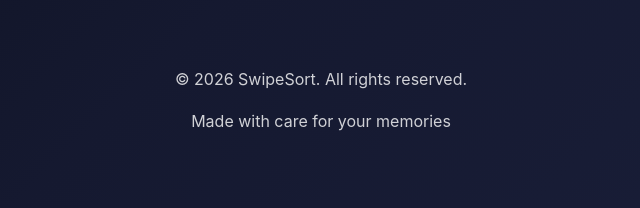
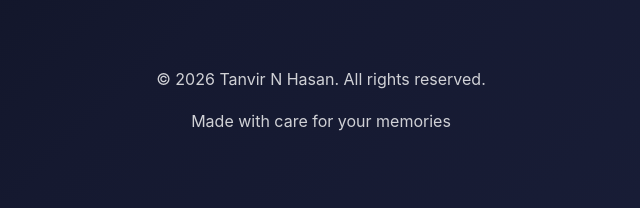
Before and after one commit to TanvirNH/SwipeSort-support-, a plain HTML site: page index.html in a window 1280 px wide. Shown: the part 6098-6306 px from the top of the page, 319-959 px from the left. Drawn offline with Linux system fonts and the light colour scheme.

Commit message:
Update copyright notice in footer

```diff
--- a/index.html
+++ b/index.html
@@ -469,7 +469,7 @@
         </div>
 
         <footer>
-            <p>&copy; 2026 SwipeSort. All rights reserved.</p>
+            <p>&copy; 2026 Tanvir N Hasan. All rights reserved.</p>
             <p style="margin-top: 10px;">Made with care for your memories</p>
         </footer>
     </div>
```
